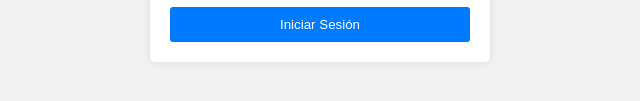
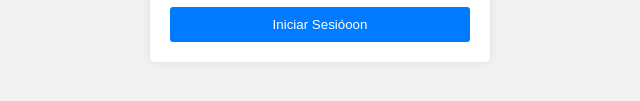
Before and after one commit to alejoabaria38/alejoabaria38.github.io, a plain HTML site: page index.html in a window 1280 px wide. Shown: the part 229-330 px from the top of the page, 320-960 px from the left. Drawn offline with Linux system fonts and the light colour scheme.

Commit message:
Update index.html
agrgando archivos , actualizando

```diff
--- a/index.html
+++ b/index.html
@@ -16,7 +16,7 @@
             <label for="password">Contraseña:</label>
             <input type="password" id="password" name="password" required>
 
-            <button type="submit">Iniciar Sesión</button>
+            <button type="submit">Iniciar Sesióoon</button>
         </form>
     </div>
 </body>
```
